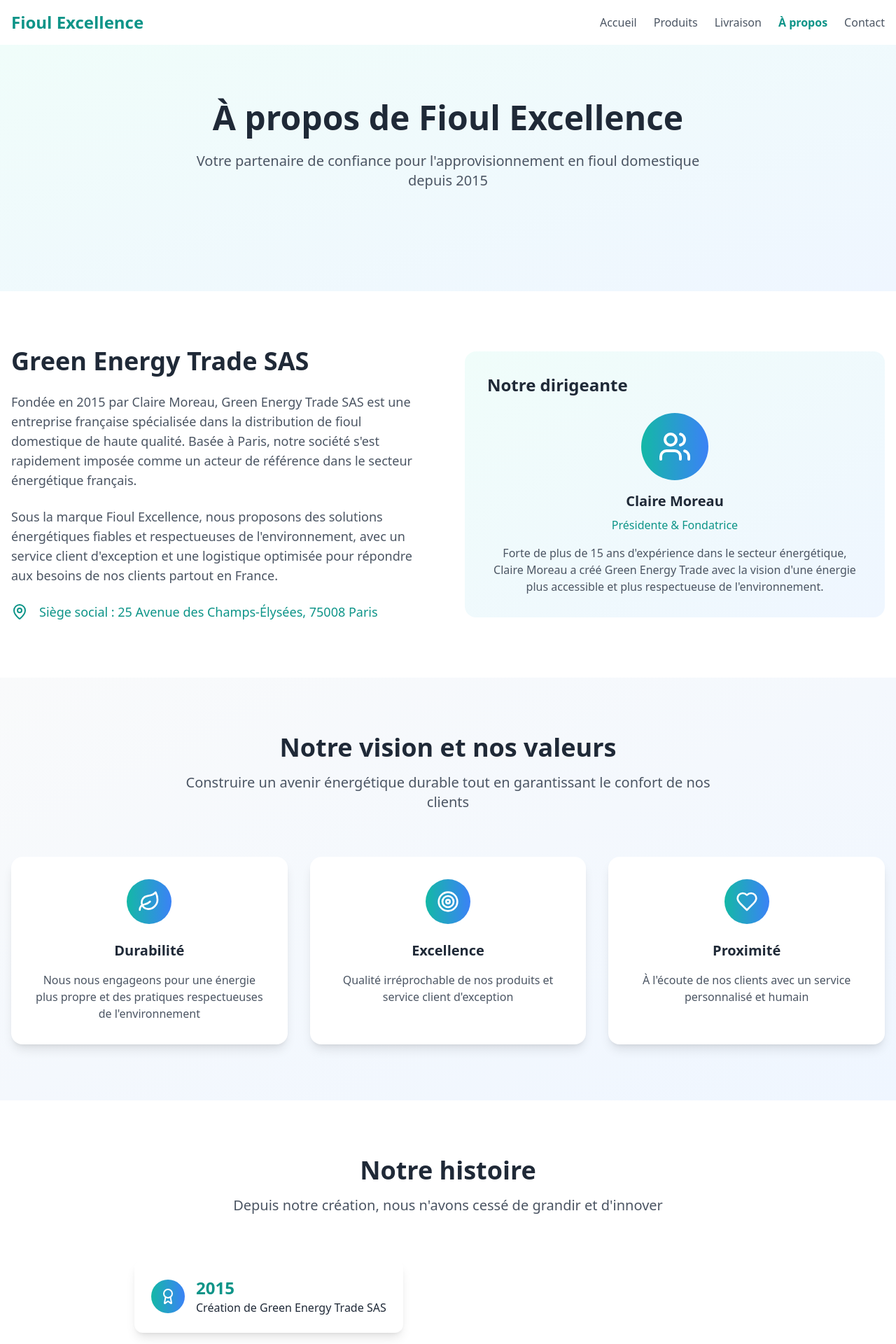
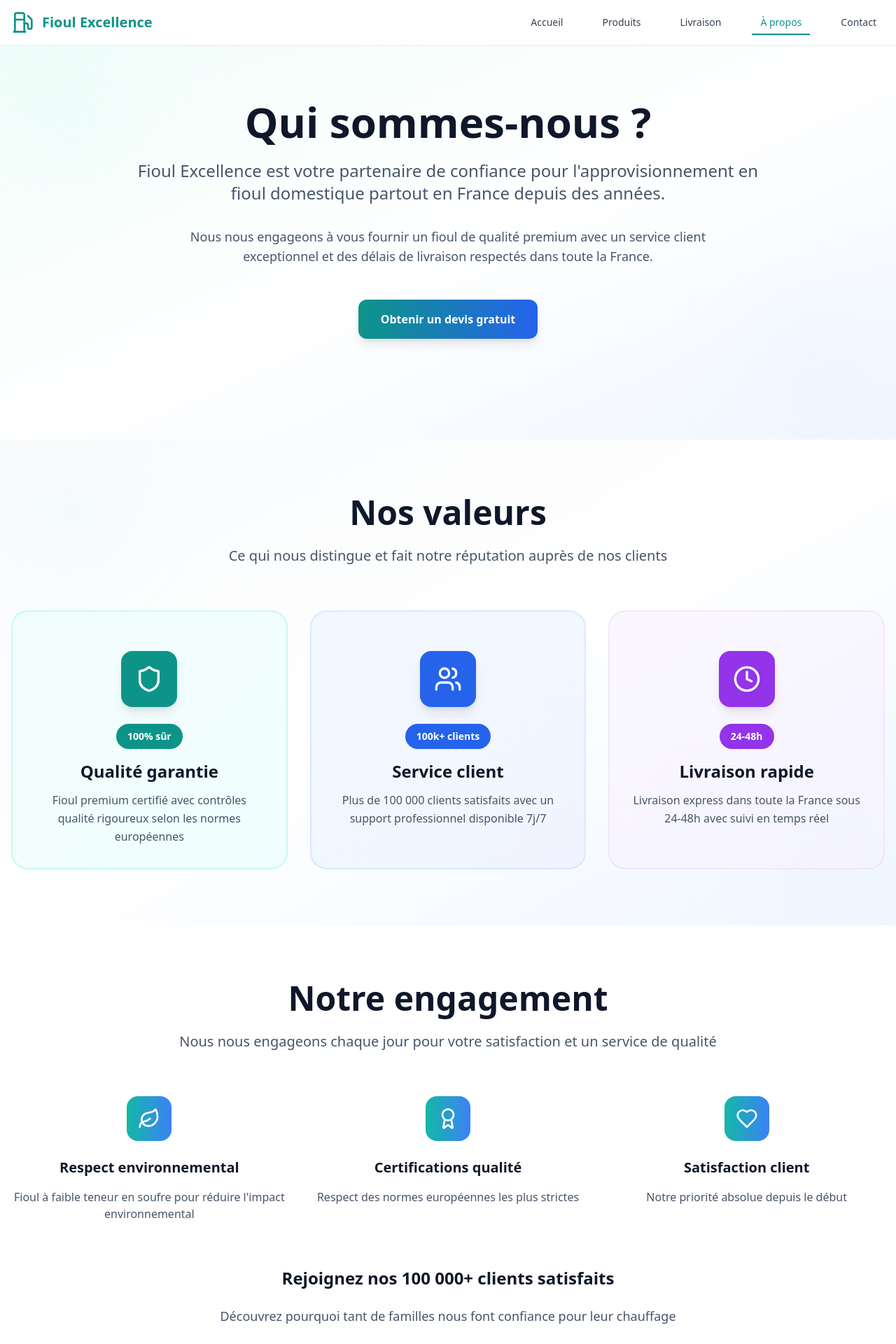
Before and after one commit to dawnriekmann/fioul-excellence-accueil-react, a React (Vite) app: page /a-propos in a window 1280 px wide. Shown: the top 1920 px of the page at 70% size. Built offline with nearby package versions, Linux system fonts and the light colour scheme.

Commit message:
Implement /a-propos page redesign
Redesigned the /a-propos page with 3 sections: "Qui sommes-nous?" (Hero-style), "Nos valeurs" (WhyChooseUs-style), and "Notre engagement" (compact style).  Implemented French localization and included the Navbar and Footer components.

```diff
--- a/src/pages/APropos.tsx
+++ b/src/pages/APropos.tsx
@@ -1,205 +1,158 @@
 
 import React from 'react';
 import { motion } from 'framer-motion';
-import { useInView } from 'framer-motion';
-import { useRef } from 'react';
-import { MapPin, Users, Award, Leaf, Target, Heart } from 'lucide-react';
+import { Shield, Users, Clock, Leaf, Award, Heart } from 'lucide-react';
 import { Link } from 'react-router-dom';
+import Navbar from '../components/Navbar';
+import Footer from '../components/Footer';
 
 const APropos = () => {
-  const ref = useRef(null);
-  const isInView = useInView(ref, { once: true, amount: 0.1 });
-
   const values = [
     {
-      icon: Leaf,
-      title: "Durabilité",
-      description: "Nous nous engageons pour une énergie plus propre et des pratiques respectueuses de l'environnement"
+      icon: Shield,
+      title: "Qualité garantie",
+      description: "Fioul premium certifié avec contrôles qualité rigoureux selon les normes européennes",
+      highlight: "100% sûr",
+      gradient: "from-teal-50/80 to-cyan-50/80",
+      border: "border-teal-200/50",
+      accent: "bg-teal-600"
     },
     {
-      icon: Target,
-      title: "Excellence",
-      description: "Qualité irréprochable de nos produits et service client d'exception"
+      icon: Users,
+      title: "Service client",
+      description: "Plus de 100 000 clients satisfaits avec un support professionnel disponible 7j/7",
+      highlight: "100k+ clients",
+      gradient: "from-blue-50/80 to-indigo-50/80",
+      border: "border-blue-200/50",
+      accent: "bg-blue-600"
+    },
+    {
+      icon: Clock,
+      title: "Livraison rapide",
+      description: "Livraison express dans toute la France sous 24-48h avec suivi en temps réel",
+      highlight: "24-48h",
+      gradient: "from-purple-50/80 to-violet-50/80",
+      border: "border-purple-200/50",
+      accent: "bg-purple-600"
+    }
+  ];
+
+  const commitments = [
+    {
+      icon: Leaf,
+      title: "Respect environnemental",
+      description: "Fioul à faible teneur en soufre pour réduire l'impact environnemental"
+    },
+    {
+      icon: Award,
+      title: "Certifications qualité",
+      description: "Respect des normes européennes les plus strictes"
     },
     {
       icon: Heart,
-      title: "Proximité",
-      description: "À l'écoute de nos clients avec un service personnalisé et humain"
+      title: "Satisfaction client",
+      description: "Notre priorité absolue depuis le début"
     }
-  ];
-
-  const milestones = [
-    { year: "2015", event: "Création de Green Energy Trade SAS" },
-    { year: "2017", event: "Lancement de Fioul Excellence" },
-    { year: "2019", event: "Couverture nationale complète" },
-    { year: "2021", event: "10 000 clients satisfaits" },
-    { year: "2023", event: "Certification ISO 14001" }
   ];
 
   return (
     <div className="min-h-screen bg-white">
-      {/* Navigation */}
-      <nav className="bg-white shadow-sm py-4">
-        <div className="container mx-auto px-4">
-          <div className="flex items-center justify-between">
-            <Link to="/" className="text-2xl font-bold text-teal-600">
-              Fioul Excellence
-            </Link>
-            <div className="hidden md:flex space-x-6">
-              <Link to="/" className="text-gray-600 hover:text-teal-600 transition-colors">Accueil</Link>
-              <Link to="/produits" className="text-gray-600 hover:text-teal-600 transition-colors">Produits</Link>
-              <Link to="/livraison" className="text-gray-600 hover:text-teal-600 transition-colors">Livraison</Link>
-              <Link to="/a-propos" className="text-teal-600 font-semibold">À propos</Link>
-              <Link to="/contact" className="text-gray-600 hover:text-teal-600 transition-colors">Contact</Link>
+      <Navbar />
+      <div className="pt-16">
+        {/* Section 1: Hero - Qui sommes-nous ? */}
+        <section className="py-20 bg-gradient-to-br from-teal-50 via-white to-blue-50 relative overflow-hidden">
+          {/* Background elements */}
+          <div className="absolute inset-0">
+            <div className="absolute top-10 left-10 w-32 h-32 bg-teal-200/10 rounded-full blur-3xl"></div>
+            <div className="absolute bottom-10 right-10 w-40 h-40 bg-blue-200/10 rounded-full blur-3xl"></div>
           </div>
-          </div>
-        </div>
-      </nav>
 
-      {/* Hero Section */}
-      <section className="py-20 bg-gradient-to-br from-teal-50 to-blue-50">
-        <div className="container mx-auto px-4">
+          <div className="relative z-10 container mx-auto px-4">
             <motion.div
               initial={{ opacity: 0, y: 20 }}
               animate={{ opacity: 1, y: 0 }}
               transition={{ duration: 0.6 }}
               className="text-center mb-16"
             >
-            <h1 className="text-5xl font-bold text-gray-800 mb-6">
-              À propos de Fioul Excellence
+              <h1 className="text-4xl lg:text-6xl font-bold text-slate-900 mb-6">
+                Qui sommes-nous ?
               </h1>
-            <p className="text-xl text-gray-600 max-w-3xl mx-auto">
-              Votre partenaire de confiance pour l'approvisionnement en fioul domestique depuis 2015
+              <p className="text-xl lg:text-2xl text-slate-600 max-w-4xl mx-auto mb-8">
+                Fioul Excellence est votre partenaire de confiance pour l'approvisionnement
+                en fioul domestique partout en France depuis des années.
               </p>
+              <p className="text-lg text-slate-600 max-w-3xl mx-auto mb-12">
+                Nous nous engageons à vous fournir un fioul de qualité premium avec un service
+                client exceptionnel et des délais de livraison respectés dans toute la France.
+              </p>
+              <Link
+                to="/contact"
+                className="inline-flex items-center space-x-2 bg-gradient-to-r from-teal-600 to-blue-600 text-white px-8 py-4 rounded-xl font-semibold shadow-lg hover:shadow-xl transition-all duration-300 hover:scale-105"
+              >
+                <span>Obtenir un devis gratuit</span>
+              </Link>
             </motion.div>
           </div>
         </section>
 
-      {/* Company Info */}
-      <section ref={ref} className="py-20 bg-white">
-        <div className="container mx-auto px-4">
-          <div className="grid md:grid-cols-2 gap-12 items-center">
-            <motion.div
-              initial={{ opacity: 0, x: -20 }}
-              animate={isInView ? { opacity: 1, x: 0 } : { opacity: 0, x: -20 }}
-              transition={{ duration: 0.6 }}
-            >
-              <h2 className="text-4xl font-bold text-gray-800 mb-6">
-                Green Energy Trade SAS
-              </h2>
-              <p className="text-lg text-gray-600 mb-6">
-                Fondée en 2015 par Claire Moreau, Green Energy Trade SAS est une entreprise française spécialisée
-                dans la distribution de fioul domestique de haute qualité. Basée à Paris, notre société s'est
-                rapidement imposée comme un acteur de référence dans le secteur énergétique français.
-              </p>
-              <p className="text-lg text-gray-600 mb-6">
-                Sous la marque Fioul Excellence, nous proposons des solutions énergétiques fiables et
-                respectueuses de l'environnement, avec un service client d'exception et une logistique
-                optimisée pour répondre aux besoins de nos clients partout en France.
-              </p>
-              <div className="flex items-center space-x-4 text-teal-600">
-                <MapPin className="w-6 h-6" />
-                <span className="text-lg font-medium">
-                  Siège social : 25 Avenue des Champs-Élysées, 75008 Paris
-                </span>
+        {/* Section 2: Nos valeurs (Style WhyChooseUs) */}
+        <section className="py-20 bg-gradient-to-br from-slate-50 via-white to-blue-50 relative overflow-hidden">
+          {/* Background elements */}
+          <div className="absolute inset-0">
+            <div className="absolute top-10 left-10 w-32 h-32 bg-teal-200/10 rounded-full blur-3xl"></div>
+            <div className="absolute bottom-10 right-10 w-40 h-40 bg-blue-200/10 rounded-full blur-3xl"></div>
           </div>
-            </motion.div>
 
-            <motion.div
-              initial={{ opacity: 0, x: 20 }}
-              animate={isInView ? { opacity: 1, x: 0 } : { opacity: 0, x: 20 }}
-              transition={{ duration: 0.6, delay: 0.2 }}
-              className="bg-gradient-to-br from-teal-50 to-blue-50 rounded-2xl p-8"
-            >
-              <h3 className="text-2xl font-bold text-gray-800 mb-6">Notre dirigeante</h3>
-              <div className="text-center">
-                <div className="w-24 h-24 bg-gradient-to-r from-teal-500 to-blue-500 rounded-full flex items-center justify-center mx-auto mb-4">
-                  <Users className="w-12 h-12 text-white" />
-                </div>
-                <h4 className="text-xl font-semibold text-gray-800 mb-2">Claire Moreau</h4>
-                <p className="text-teal-600 font-medium mb-4">Présidente & Fondatrice</p>
-                <p className="text-gray-600">
-                  Forte de plus de 15 ans d'expérience dans le secteur énergétique,
-                  Claire Moreau a créé Green Energy Trade avec la vision d'une énergie
-                  plus accessible et plus respectueuse de l'environnement.
-                </p>
-              </div>
-            </motion.div>
-          </div>
-        </div>
-      </section>
-
-      {/* Vision & Mission */}
-      <section className="py-20 bg-gradient-to-br from-gray-50 to-blue-50">
-        <div className="container mx-auto px-4">
+          <div className="relative z-10 container mx-auto px-4">
             <motion.div
               initial={{ opacity: 0, y: 20 }}
-            animate={isInView ? { opacity: 1, y: 0 } : { opacity: 0, y: 20 }}
+              whileInView={{ opacity: 1, y: 0 }}
               transition={{ duration: 0.6 }}
               className="text-center mb-16"
             >
-            <h2 className="text-4xl font-bold text-gray-800 mb-4">
-              Notre vision et nos valeurs
+              <h2 className="text-4xl lg:text-5xl font-bold text-slate-900 mb-6">
+                Nos valeurs
               </h2>
-            <p className="text-xl text-gray-600 max-w-3xl mx-auto">
-              Construire un avenir énergétique durable tout en garantissant le confort de nos clients
+              <p className="text-xl text-slate-600 max-w-3xl mx-auto">
+                Ce qui nous distingue et fait notre réputation auprès de nos clients
               </p>
             </motion.div>
 
             <div className="grid md:grid-cols-3 gap-8">
               {values.map((value, index) => (
                 <motion.div
-                key={index}
+                  key={value.title}
                   initial={{ opacity: 0, y: 20 }}
-                animate={isInView ? { opacity: 1, y: 0 } : { opacity: 0, y: 20 }}
+                  whileInView={{ opacity: 1, y: 0 }}
                   transition={{ duration: 0.6, delay: index * 0.1 }}
-                className="bg-white rounded-2xl shadow-lg p-8 text-center"
+                  className="group"
                 >
-                <div className="w-16 h-16 bg-gradient-to-r from-teal-500 to-blue-500 rounded-full flex items-center justify-center mx-auto mb-6">
-                  <value.icon className="w-8 h-8 text-white" />
+                  <div
+                    className={`relative overflow-hidden bg-gradient-to-br ${value.gradient} backdrop-blur-sm border-2 ${value.border} rounded-3xl p-8 text-center space-y-6 hover:shadow-2xl transition-all duration-300 h-full`}
+                  >
+                    {/* Hover effect overlay */}
+                    <div className="absolute inset-0 bg-gradient-to-r from-white/10 to-transparent opacity-0 group-hover:opacity-100 transition-opacity duration-300"></div>
+
+                    {/* Content */}
+                    <div className="relative z-10">
+                      {/* Icon */}
+                      <div className={`w-20 h-20 ${value.accent} rounded-2xl flex items-center justify-center mx-auto shadow-lg mb-6`}>
+                        <value.icon className="w-10 h-10 text-white" />
                       </div>
-                <h3 className="text-xl font-semibold text-gray-800 mb-4">{value.title}</h3>
-                <p className="text-gray-600">{value.description}</p>
-              </motion.div>
-            ))}
+
+                      {/* Badge */}
+                      <div className={`inline-block ${value.accent} text-white px-4 py-2 rounded-full text-sm font-bold mb-4`}>
+                        {value.highlight}
                       </div>
-        </div>
-      </section>
 
-      {/* Timeline */}
-      <section className="py-20 bg-white">
-        <div className="container mx-auto px-4">
-          <motion.div
-            initial={{ opacity: 0, y: 20 }}
-            animate={isInView ? { opacity: 1, y: 0 } : { opacity: 0, y: 20 }}
-            transition={{ duration: 0.6 }}
-            className="text-center mb-16"
-          >
-            <h2 className="text-4xl font-bold text-gray-800 mb-4">
-              Notre histoire
-            </h2>
-            <p className="text-xl text-gray-600">
-              Depuis notre création, nous n'avons cessé de grandir et d'innover
+                      {/* Title & Description */}
+                      <div className="space-y-3">
+                        <h3 className="text-2xl font-bold text-slate-900">
+                          {value.title}
+                        </h3>
+                        <p className="text-slate-600 leading-relaxed">
+                          {value.description}
                         </p>
-          </motion.div>
-
-          <div className="max-w-4xl mx-auto">
-            {milestones.map((milestone, index) => (
-              <motion.div
-                key={index}
-                initial={{ opacity: 0, x: index % 2 === 0 ? -20 : 20 }}
-                animate={isInView ? { opacity: 1, x: 0 } : { opacity: 0, x: index % 2 === 0 ? -20 : 20 }}
-                transition={{ duration: 0.6, delay: index * 0.1 }}
-                className={`flex items-center mb-8 ${index % 2 === 0 ? 'justify-start' : 'justify-end'}`}
-              >
-                <div className={`bg-white rounded-xl shadow-lg p-6 max-w-md ${index % 2 === 0 ? 'mr-8' : 'ml-8'}`}>
-                  <div className="flex items-center space-x-4">
-                    <div className="w-12 h-12 bg-gradient-to-r from-teal-500 to-blue-500 rounded-full flex items-center justify-center">
-                      <Award className="w-6 h-6 text-white" />
-                    </div>
-                    <div>
-                      <div className="text-2xl font-bold text-teal-600">{milestone.year}</div>
-                      <div className="text-gray-800">{milestone.event}</div>
                       </div>
                     </div>
                   </div>
@@ -209,30 +162,69 @@ const APropos = () => {
           </div>
         </section>
 
-      {/* CTA Section */}
-      <section className="py-20 bg-gradient-to-br from-teal-50 to-blue-50">
+        {/* Section 3: Notre engagement (Compact) */}
+        <section className="py-20 bg-white">
           <div className="container mx-auto px-4">
             <motion.div
               initial={{ opacity: 0, y: 20 }}
-            animate={isInView ? { opacity: 1, y: 0 } : { opacity: 0, y: 20 }}
+              whileInView={{ opacity: 1, y: 0 }}
+              transition={{ duration: 0.6 }}
+              className="text-center mb-16"
+            >
+              <h2 className="text-4xl lg:text-5xl font-bold text-slate-900 mb-6">
+                Notre engagement
+              </h2>
+              <p className="text-xl text-slate-600 max-w-3xl mx-auto">
+                Nous nous engageons chaque jour pour votre satisfaction et un service de qualité
+              </p>
+            </motion.div>
+
+            <div className="grid md:grid-cols-3 gap-8 mb-16">
+              {commitments.map((commitment, index) => (
+                <motion.div
+                  key={commitment.title}
+                  initial={{ opacity: 0, y: 20 }}
+                  whileInView={{ opacity: 1, y: 0 }}
+                  transition={{ duration: 0.6, delay: index * 0.1 }}
+                  className="text-center"
+                >
+                  <div className="w-16 h-16 bg-gradient-to-r from-teal-500 to-blue-500 rounded-2xl flex items-center justify-center mx-auto mb-6">
+                    <commitment.icon className="w-8 h-8 text-white" />
+                  </div>
+                  <h3 className="text-xl font-semibold text-slate-900 mb-4">
+                    {commitment.title}
+                  </h3>
+                  <p className="text-slate-600">
+                    {commitment.description}
+                  </p>
+                </motion.div>
+              ))}
+            </div>
+
+            <motion.div
+              initial={{ opacity: 0, y: 20 }}
+              whileInView={{ opacity: 1, y: 0 }}
               transition={{ duration: 0.6 }}
               className="text-center"
             >
-            <h2 className="text-4xl font-bold text-gray-800 mb-6">
-              Rejoignez nos 10 000 clients satisfaits
-            </h2>
-            <p className="text-xl text-gray-600 mb-8">
+              <h3 className="text-2xl font-bold text-slate-900 mb-6">
+                Rejoignez nos 100 000+ clients satisfaits
+              </h3>
+              <p className="text-lg text-slate-600 mb-8">
                 Découvrez pourquoi tant de familles nous font confiance pour leur chauffage
               </p>
               <Link
                 to="/contact"
-              className="inline-flex items-center space-x-2 bg-gradient-to-r from-teal-600 to-blue-600 text-white px-8 py-4 rounded-lg font-semibold shadow-lg hover:shadow-xl transition-all duration-300"
+                className="inline-flex items-center space-x-2 bg-gradient-to-r from-teal-600 to-blue-600 text-white px-8 py-4 rounded-xl font-semibold shadow-lg hover:shadow-xl transition-all duration-300 hover:scale-105"
               >
                 <span>Contactez-nous dès maintenant</span>
               </Link>
             </motion.div>
           </div>
         </section>
+
+        <Footer />
+      </div>
     </div>
   );
 };
```
Lines whose indentation alone changed are shown as unchanged.
